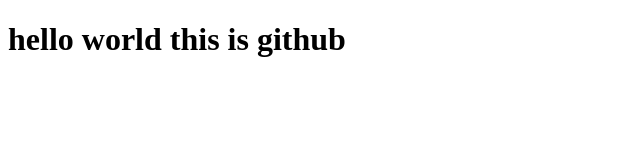
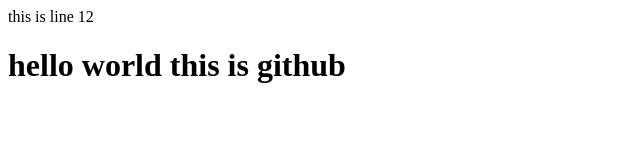
Before and after one commit to mayank-sahu-coder/second, a plain HTML site: page index.html in a window 1280 px wide. Shown: the whole page, without its empty margins (0-640 px from the left). Drawn offline with Linux system fonts and the light colour scheme.

Commit message:
added 12 line

```diff
--- a/index.html
+++ b/index.html
@@ -9,7 +9,7 @@
     <title>Document</title>
   </head>
   <body>
+    this is line 12
     <h1>hello world this is github</h1>
-
   </body>
 </html>
```
